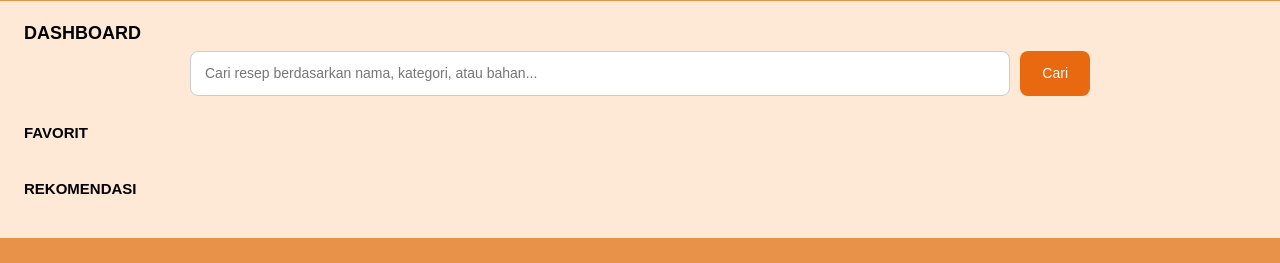
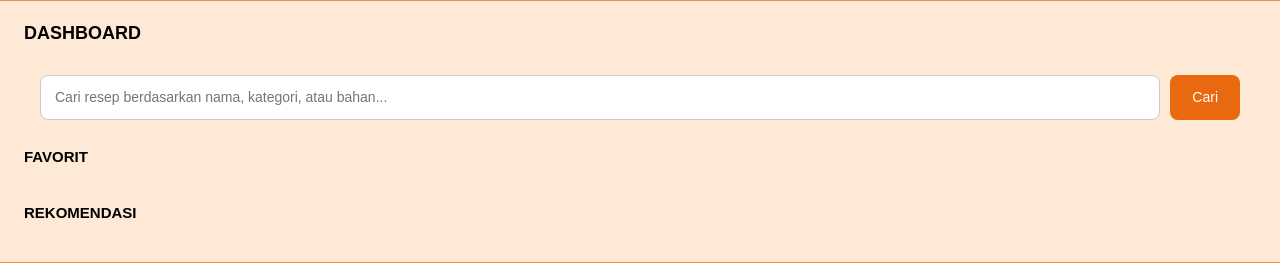
Before and after one commit to farrelarisius/Belajar, a plain HTML site: page index.html in a window 1280 px wide. Shown: the part 59-322 px from the top of the page. Drawn offline with nearby package versions, Linux system fonts and the light colour scheme; no server answers.

Commit message:
Memperbaiki sedikit

```diff
--- a/index.html
+++ b/index.html
@@ -15,11 +15,12 @@
   /* ===== PENCARIAN RESEP ===== */
   .cari-form {
     display: flex; gap: 10px;
-    width: 100%; max-width: 900px;   /* lebar maksimal kolom pencarian */
+    width: 100%; max-width: 1200px;   /* lebar maksimal kolom pencarian */
     margin: 0 auto 28px;
   }
   .cari-form input {
     flex: 1; min-width: 0;
+    color: black;
     padding: 11px 14px;
     border: 1px solid #ccc; border-radius: 8px;
     font-size: 14px; background: #fff;
@@ -70,6 +71,7 @@
 <main>
   <div class="dashboard">
       <h1>DASHBOARD</h1>
+      <br>
 
       <!-- PENCARIAN RESEP -->
       <form class="cari-form" id="formCariResep" role="search">
```
